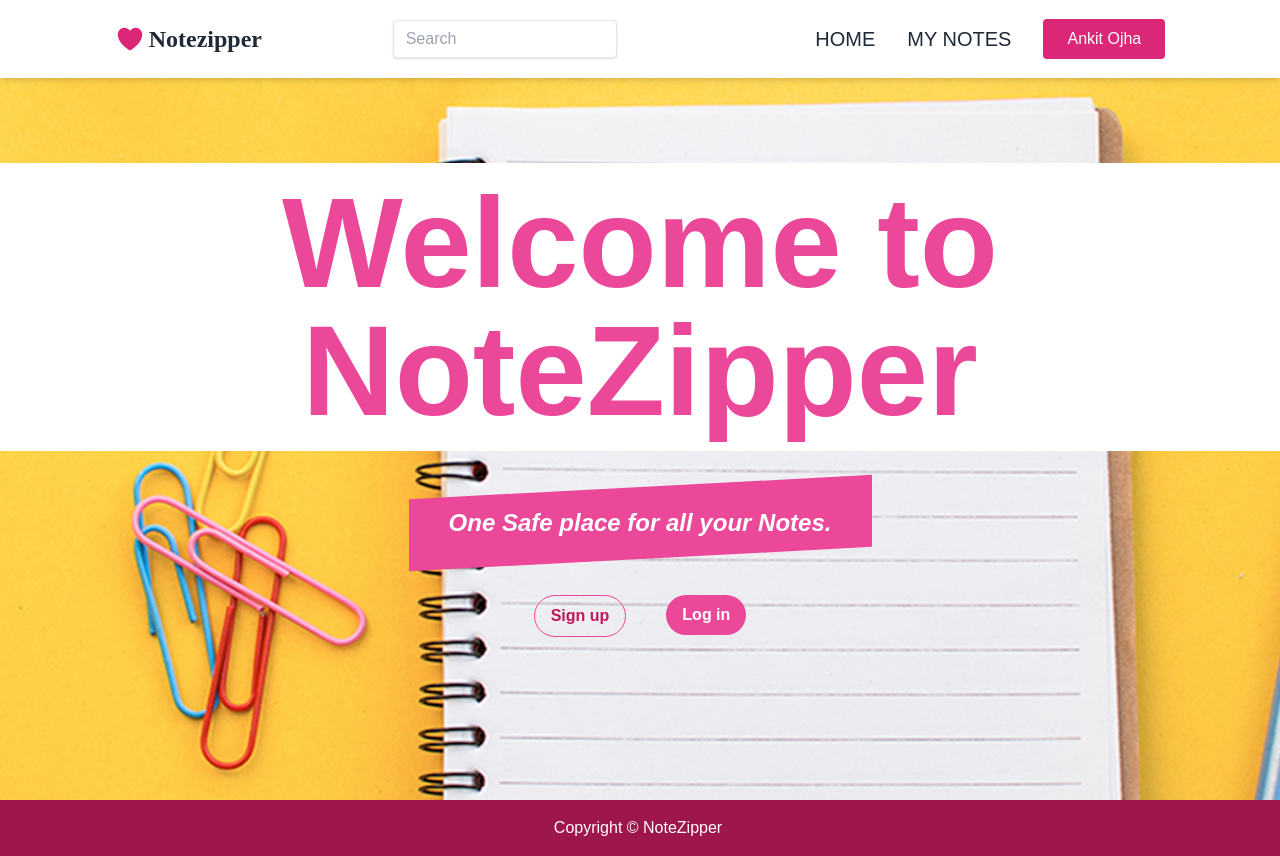
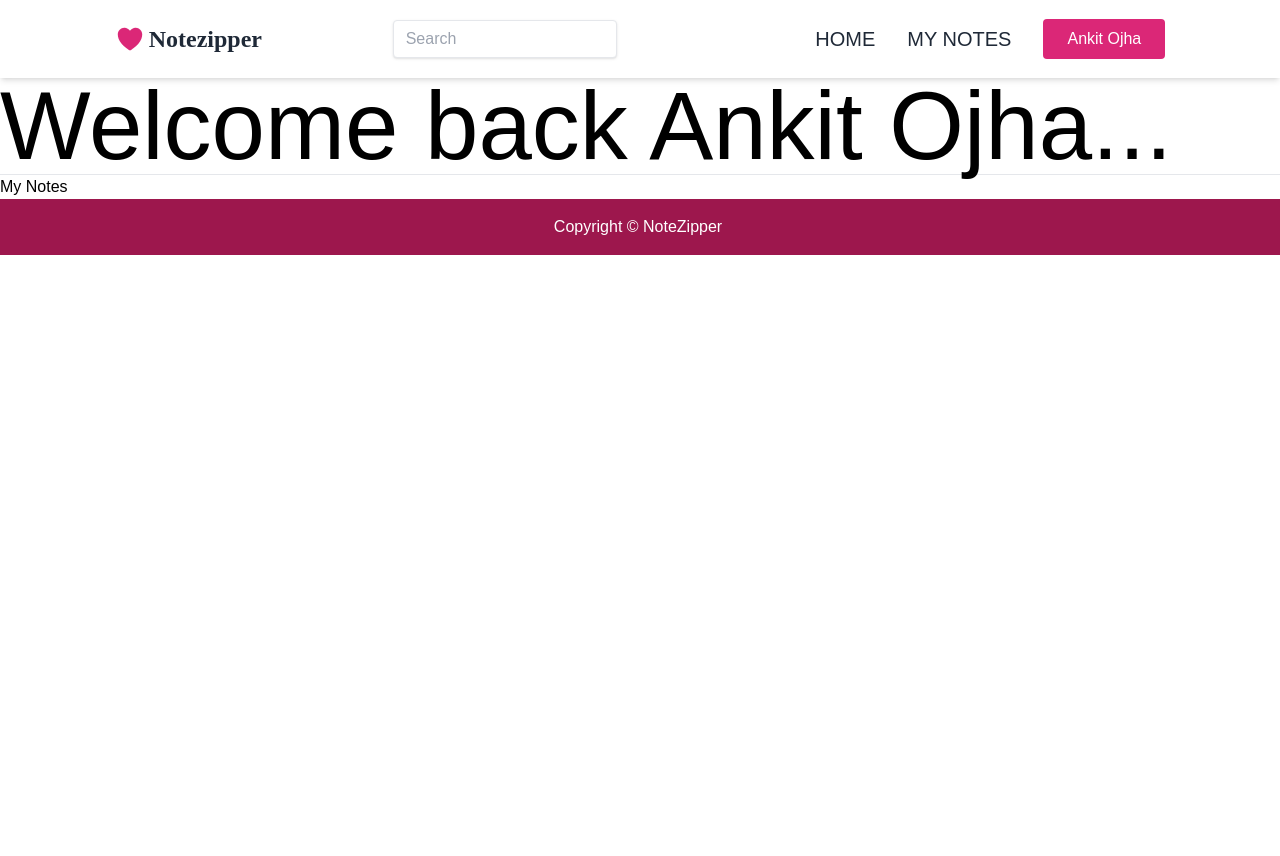
Before and after one commit to ankitojha07/NotesStore, a React (Create React App) app in the folder frontend/: page /mynotes in a window 1280 px wide. After the commit the page ends 800 px from the top, so only its background shows below. Built offline with nearby package versions, Linux system fonts and the light colour scheme.

Commit message:
routes created and paginatiuon done

```diff
--- a/frontend/src/App.js
+++ b/frontend/src/App.js
@@ -1,18 +1,24 @@
 import React from "react";
 import "./App.css";
+
+import { BrowserRouter, Route, Routes } from "react-router-dom";
 
 import Header from "./components/header/Header";
 import Footer from "./components/footer/Footer";
 import LandingPage from "./components/screens/landingpage/LandingPage";
+import MyNotes from "./components/screens/myNotes/MyNotes";
 
-const App = () => {
-  return (
-    <React.Fragment>
-      <Header />
-      <LandingPage />
-      <Footer />
-    </React.Fragment>
-  );
-};
+const App = () => (
+  <BrowserRouter>
+    <Header />
+    <main>
+      <Routes>
+        <Route path="/" Component={LandingPage} exact />
+        <Route path="/mynotes" Component={MyNotes} />
+      </Routes>
+    </main>
+    <Footer />
+  </BrowserRouter>
+);
 
 export default App;
--- a/frontend/src/components/header/Header.jsx
+++ b/frontend/src/components/header/Header.jsx
@@ -1,22 +1,23 @@
 import React, { useState } from "react";
+import { Link } from "react-router-dom";
 import Button from "../reusables/Button";
 
 const Header = () => {
   let Links = [
     { name: "HOME", link: "/" },
-    { name: "MY NOTES", link: "/" },
+    { name: "MY NOTES", link: "/mynotes" },
   ];
 
   let [open, setOpen] = useState(false);
 
   return (
-    <div className="shadow-md w-full fixed top-0 left-0">
+    <div className="shadow-md w-full top-0 left-0">
       <div className="md:flex flex items-center justify-evenly bg-white py-4">
         <div className="font-bold text-2xl cursor-pointer flex items-center font-[Poppins] text-gray-800 duration-500">
           <span className="text-3xl text-pink-600 mr-1 pt-2">
             <ion-icon name="heart"></ion-icon>
           </span>
-          <a href="/">Notezipper</a>
+          <Link to="/">Notezipper</Link>
         </div>
         <form>
           <div class="md:w-64 px-4 w-32">
@@ -43,12 +44,12 @@ const Header = () => {
         >
           {Links.map((link) => (
             <li key={link.name} className="md:ml-8 text-xl md:my-0 my-7">
-              <a
-                href={link.link}
+              <Link
+                to={link.link}
                 className="text-gray-800 hover:text-gray-400 duration-500"
               >
                 {link.name}
-              </a>
+              </Link>
             </li>
           ))}
 
--- /dev/null
+++ b/frontend/src/components/reusables/MainScreen.jsx
@@ -0,0 +1,19 @@
+import React from "react";
+
+const MainScreen = ({ title, children }) => {
+  return (
+    <div className="">
+      <div>
+        {title && (
+          <>
+            <h1 className="text-8xl">{title}</h1>
+            <hr />
+          </>
+        )}
+        {children}
+      </div>
+    </div>
+  );
+};
+
+export default MainScreen;
--- /dev/null
+++ b/frontend/src/components/screens/myNotes/MyNotes.jsx
@@ -0,0 +1,8 @@
+import React from "react";
+import MainScreen from "../../reusables/MainScreen";
+
+const MyNotes = () => {
+  return <MainScreen title="Welcome back Ankit Ojha...">My Notes</MainScreen>;
+};
+
+export default MyNotes;
```
